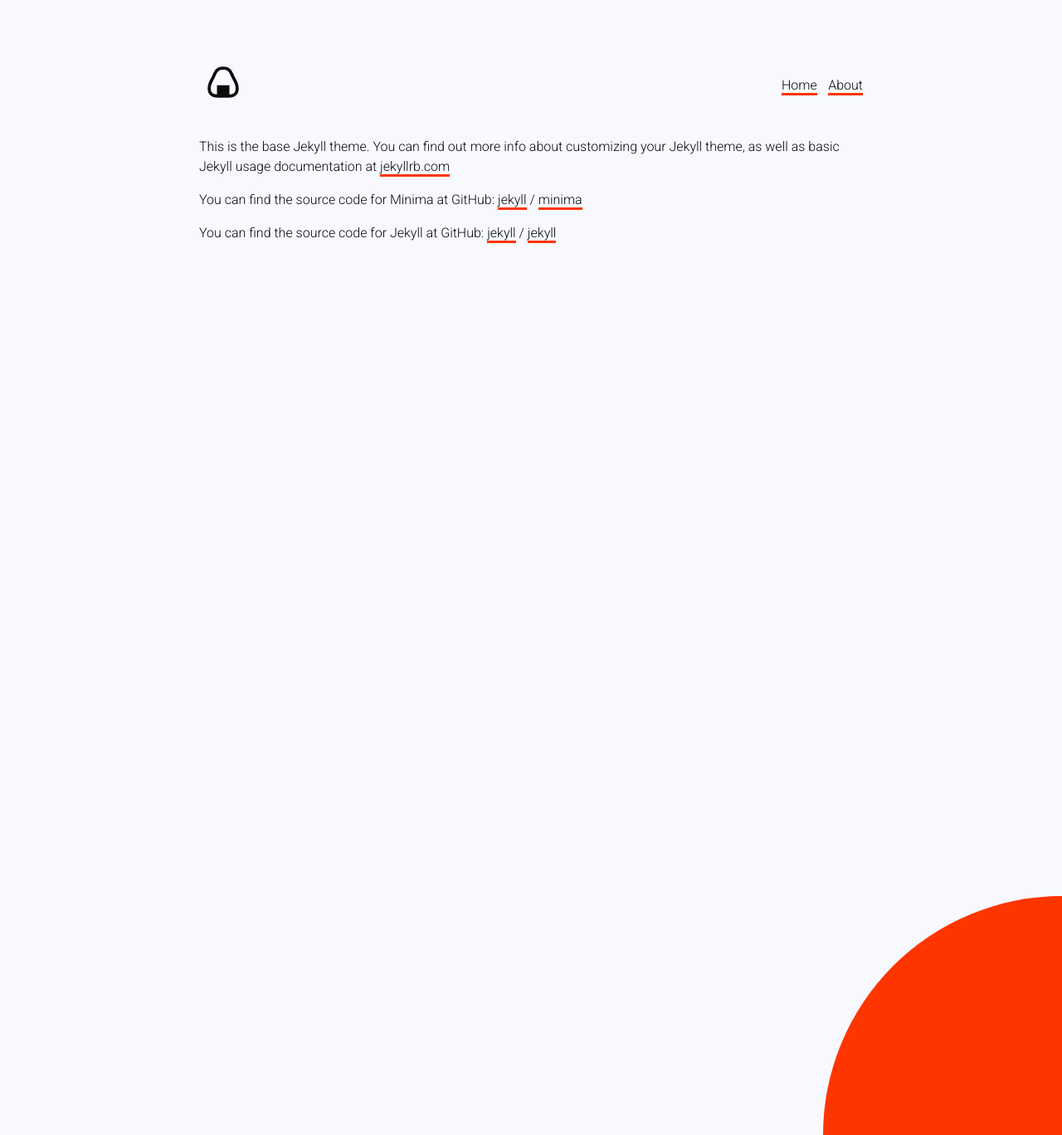
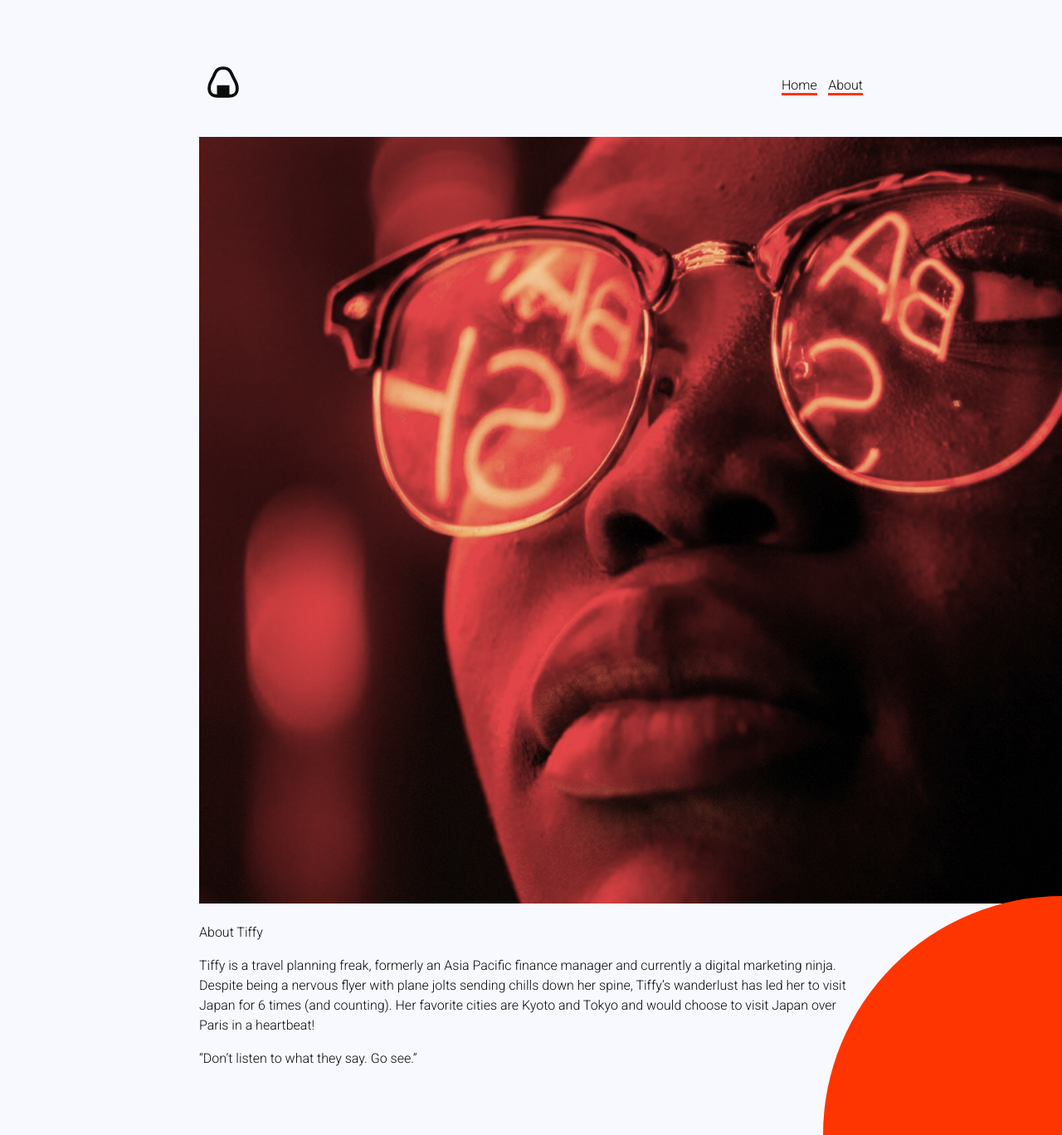
Before and after one commit to nikitasarejko/anightinjapan, a Jekyll site: the page built from about.markdown, in a window 1280 px wide and 1368 px high. Shown: the whole window at 83% size. Built offline with Jekyll 4.4.1, drawn with Linux system fonts in a browser that asks for light colours.

Commit message:
Updated About

```diff
--- a/about.markdown
+++ b/about.markdown
@@ -4,15 +4,10 @@
 layout: default
 ---
 
-This is the base Jekyll theme. You can find out more info about customizing your Jekyll theme, as well as basic Jekyll usage documentation at [jekyllrb.com](https://jekyllrb.com/)
+![about.jpg](/uploads/about.jpg)
 
-You can find the source code for Minima at GitHub:
-[jekyll][jekyll-organization] /
-[minima](https://github.com/jekyll/minima)
+About Tiffy
 
-You can find the source code for Jekyll at GitHub:
-[jekyll][jekyll-organization] /
-[jekyll](https://github.com/jekyll/jekyll)
+Tiffy is a travel planning freak, formerly an Asia Pacific finance manager and currently a digital marketing ninja. Despite being a nervous flyer with plane jolts sending chills down her spine, Tiffy’s wanderlust has led her to visit Japan for 6 times (and counting). Her favorite cities are Kyoto and Tokyo and would choose to visit Japan over Paris in a heartbeat!
 
-
-[jekyll-organization]: https://github.com/jekyll
+“Don't listen to what they say. Go see.”
```
